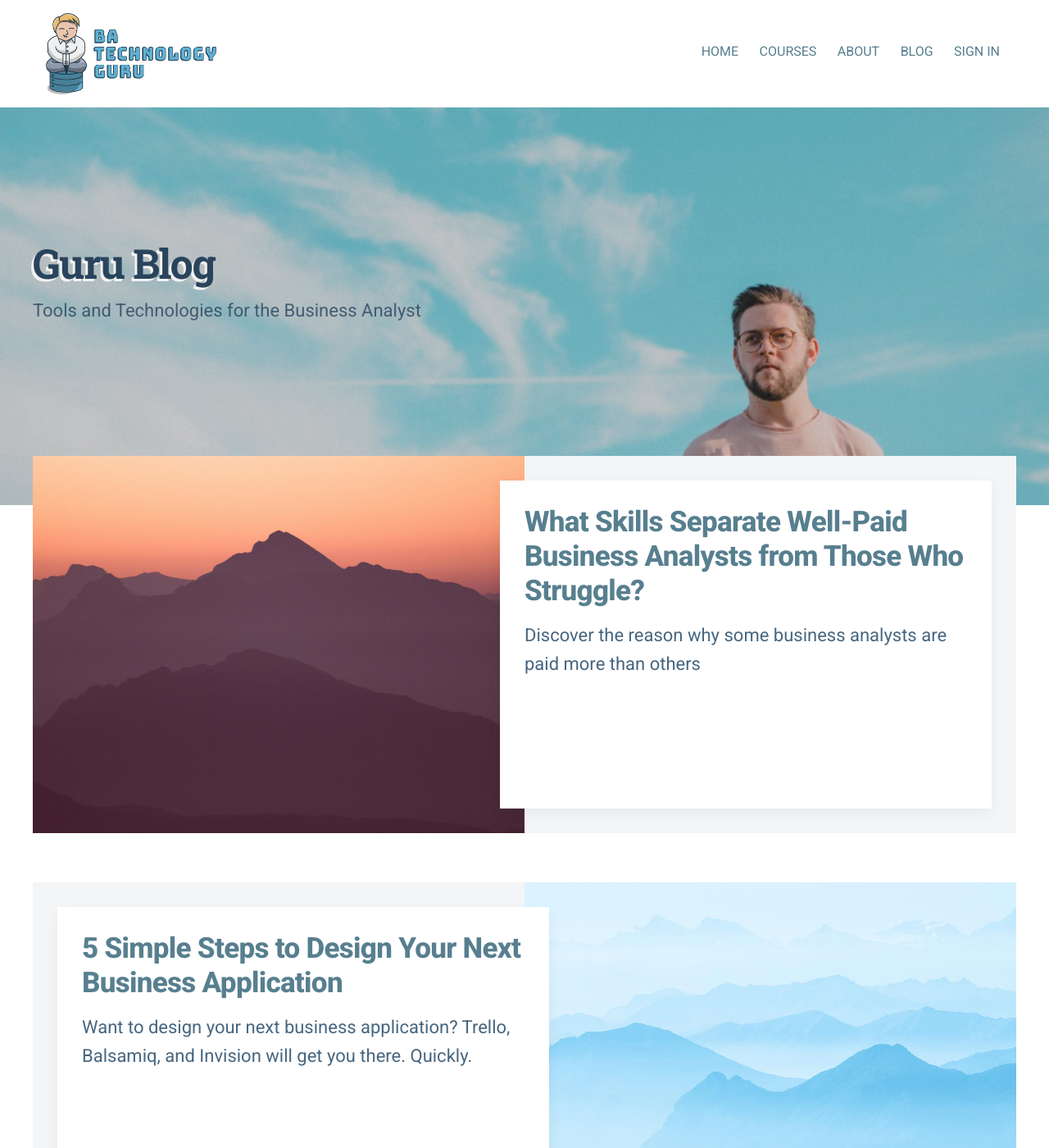
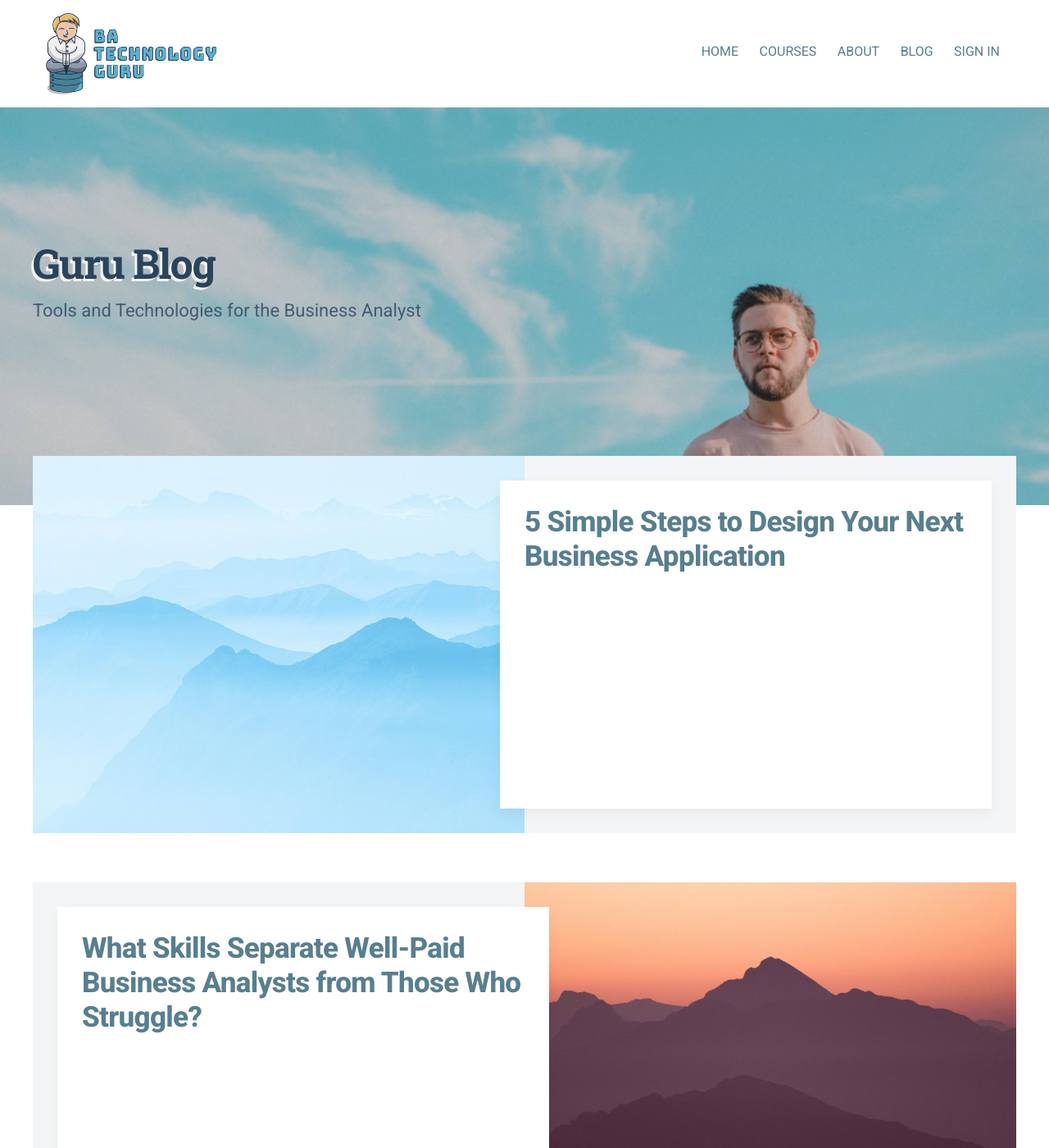
Before and after one commit to batechnologyguru/batetechnology, a Jekyll site: the page built from index.html, in a window 1280 px wide and 1400 px high. Shown: the whole window at 82% size. Built offline with Jekyll 4.4.1, drawn with Linux system fonts in a browser that asks for light colours; nearby versions of some CDN libraries; some web fonts are replaced; the list of posts is cut into pages by our own code.

Commit message:
Updating ordering of blog postings

```diff
--- a/_posts/2020-07-07-batechnology-guru-launch.md
+++ b/_posts/2020-07-07-batechnology-guru-launch.md
@@ -1,7 +1,7 @@
 ---
 title: 'What Skills Separate Well-Paid Business Analysts from Those Who Struggle?'
-date: 2020-07-10 00:00:00
-description:  Discover the reason why some business analysts are paid more than others
+date: 2020-07-07 00:00:00
+description:
 featured_image: '/images/demo/demo-square.jpg'
 ---
 
--- a/_posts/2020-07-10-prototyping-for-business-analysts.md
+++ b/_posts/2020-07-10-prototyping-for-business-analysts.md
@@ -1,7 +1,7 @@
 ---
 title: '5 Simple Steps to Design Your Next Business Application'
-date: 2020-07-07 00:00:00
-description: Want to design your next business application? Trello, Balsamiq, and Invision will get you there. Quickly.
+date: 2020-07-10 00:00:00
+description:
 featured_image: '/images/demo/demo-portrait.jpg'
 ---
 
```
